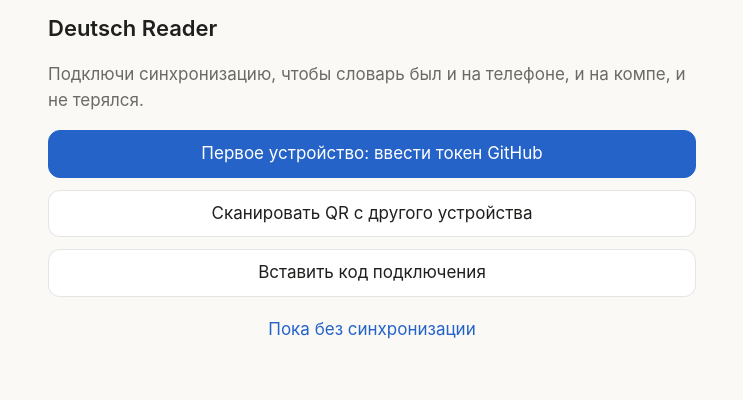
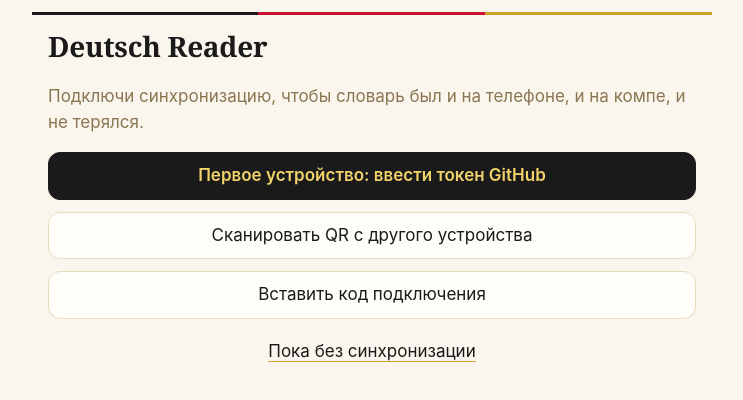
Before and after one commit to Ejallo/deutsch-reader, a React (Vite) app: page / in a window 1280 px wide. Shown: the top 400 px of the page, without its empty margins (268-1011 px from the left). Built offline with nearby package versions, Linux system fonts and the light colour scheme; what ts-fsrs would draw is missing.

Commit message:
Redesign: German minimalism theme (paper light, night paper dark)
Warm paper/ink/gold palette with a dark variant following the system theme, serif type for German, tricolor accent rule, themed feed, reader and tab bar.

Co-Authored-By: Claude Opus 5.5 <noreply@anthropic.com>

```diff
--- a/index.html
+++ b/index.html
@@ -6,6 +6,8 @@
     <meta name="apple-mobile-web-app-capable" content="yes" />
     <meta name="apple-mobile-web-app-status-bar-style" content="default" />
     <meta name="apple-mobile-web-app-title" content="Deutsch" />
+    <meta name="theme-color" content="#faf6ee" media="(prefers-color-scheme: light)" />
+    <meta name="theme-color" content="#1b1916" media="(prefers-color-scheme: dark)" />
     <link rel="apple-touch-icon" href="/deutsch-reader/apple-touch-icon.png" />
     <link rel="icon" href="/deutsch-reader/icon.svg" type="image/svg+xml" />
     <title>Deutsch Reader</title>
--- a/src/components/SpecialCards.tsx
+++ b/src/components/SpecialCards.tsx
@@ -24,7 +24,7 @@ export function Confetti() {
     const ctx = c.getContext('2d')!;
     const w = (c.width = c.offsetWidth * devicePixelRatio);
     const h = (c.height = c.offsetHeight * devicePixelRatio);
-    const colors = ['#3b7de0', '#d9455f', '#2f9e64', '#f2c230', '#9b5de5'];
+    const colors = ['#1a1a1a', '#c8102e', '#c9a227', '#f2d26b', '#e8dcc0'];
     const parts = Array.from({ length: 90 }, () => ({
       x: w / 2,
       y: h * 0.35,
--- a/src/styles.css
+++ b/src/styles.css
@@ -1,34 +1,53 @@
 :root {
-  --bg: #faf9f6;
-  --surface: #ffffff;
-  --text: #1f1f1d;
-  --muted: #6b6a65;
-  --border: rgba(0, 0, 0, 0.1);
-  --accent: #2563c9;
-  --on-accent: #ffffff;
-  --danger: #b42318;
-  --new-bg: rgba(37, 99, 201, 0.12);
-  --learning-bg: rgba(230, 160, 20, 0.28);
-  --sel-bg: rgba(37, 99, 201, 0.35);
-  --good: #2f9e64;
-  --warn: #d48a0c;
+  /* C1 "classic paper": warm paper, ink black, gold; red only for combo and mistakes */
+  --bg: #faf6ee;
+  --surface: #fffdf8;
+  --text: #1a1a1a;
+  --muted: #8a7650;
+  --border: #e8dcc0;
+  --border-strong: #d6c49c;
+  --accent: #1a1a1a;
+  --on-accent: #f2d26b;
+  --gold: #c9a227;
+  --danger: #c8102e;
+  --good: #8a6d12;
+  --ok-bg: #1a1a1a;
+  --ok-fg: #f2d26b;
+  --warn: #b7791f;
+  --new-bg: rgba(201, 162, 39, 0.2);
+  --learning-bg: rgba(200, 16, 46, 0.14);
+  --sel-bg: rgba(26, 26, 26, 0.18);
+  --der: #2f5d9e;
+  --die: #b3263a;
+  --das: #3f7d4e;
+  --serif: ui-serif, 'New York', Georgia, 'Times New Roman', serif;
   --radius: 12px;
   color-scheme: light dark;
 }
 
 @media (prefers-color-scheme: dark) {
   :root {
-    --bg: #1a1a18;
-    --surface: #242422;
-    --text: #ecebe6;
-    --muted: #a3a29c;
-    --border: rgba(255, 255, 255, 0.12);
-    --accent: #6b9ff0;
-    --on-accent: #0d1b30;
-    --danger: #f08a7e;
-    --new-bg: rgba(107, 159, 240, 0.18);
-    --learning-bg: rgba(240, 180, 60, 0.28);
-    --sel-bg: rgba(107, 159, 240, 0.45);
+    /* C2 "night paper": warm graphite, cream text, gold */
+    --bg: #1b1916;
+    --surface: #24211c;
+    --text: #f3ead7;
+    --muted: #a8987a;
+    --border: #3d382f;
+    --border-strong: #554d40;
+    --accent: #e0b84a;
+    --on-accent: #1b1916;
+    --gold: #e0b84a;
+    --danger: #e0453a;
+    --good: #e0b84a;
+    --ok-bg: #e0b84a;
+    --ok-fg: #1b1916;
+    --warn: #e09a4a;
+    --new-bg: rgba(224, 184, 74, 0.18);
+    --learning-bg: rgba(224, 69, 58, 0.22);
+    --sel-bg: rgba(243, 234, 215, 0.22);
+    --der: #7aa5e6;
+    --die: #ee7d8c;
+    --das: #86c79a;
   }
 }
 
@@ -237,10 +256,10 @@ h2 {
   width: 10px;
   height: 10px;
   border-radius: 50%;
-  background: #3a9d5d;
+  background: var(--gold);
 }
 .sync-syncing span {
-  background: #e0a020;
+  background: var(--muted);
   animation: pulse 1s infinite alternate;
 }
 .sync-error span {
@@ -631,9 +650,9 @@ h2 {
   opacity: 1;
 }
 .option.ok {
-  background: var(--good);
-  border-color: var(--good);
-  color: #fff;
+  background: var(--ok-bg);
+  border-color: var(--ok-bg);
+  color: var(--ok-fg);
 }
 .option.bad {
   background: var(--danger);
@@ -644,16 +663,16 @@ h2 {
   opacity: 0.4;
 }
 .option.art-der:not(.ok):not(.bad):not(.dim) {
-  border-color: #3b7de0;
-  color: #3b7de0;
+  border-color: var(--der);
+  color: var(--der);
 }
 .option.art-die:not(.ok):not(.bad):not(.dim) {
-  border-color: #d9455f;
-  color: #d9455f;
+  border-color: var(--die);
+  color: var(--die);
 }
 .option.art-das:not(.ok):not(.bad):not(.dim) {
-  border-color: #2f9e64;
-  color: #2f9e64;
+  border-color: var(--das);
+  color: var(--das);
 }
 .option[class*='art-'] {
   font-size: 22px;
@@ -760,7 +779,7 @@ h2 {
   font-size: 14px;
   font-weight: 800;
   color: #fff;
-  background: var(--warn);
+  background: var(--danger);
   border-radius: 999px;
   padding: 3px 9px;
   animation: pop 0.35s ease;
@@ -887,3 +906,182 @@ h2 {
   font-size: 20px;
   padding: 10px 14px;
 }
+
+/* ===== C1/C2 "German minimalism" theme layer ===== */
+body {
+  background: var(--bg);
+}
+h1,
+.list-title,
+.reader-title,
+.reader,
+.feed-word,
+.sheet-word,
+.feed-example,
+.para-tr,
+.chest-reward,
+.blitz-word,
+.sentence-input,
+.write-input {
+  font-family: var(--serif);
+}
+h1 {
+  font-size: 28px;
+  font-weight: 600;
+  letter-spacing: -0.01em;
+}
+.feed-word,
+.sheet-word {
+  font-weight: 600;
+  letter-spacing: -0.01em;
+}
+.feed-label,
+.field > span {
+  text-transform: uppercase;
+  letter-spacing: 0.08em;
+  font-size: 12px;
+  color: var(--muted);
+}
+button {
+  border-color: var(--border);
+}
+button.primary,
+.tab.learn,
+.fab {
+  background: var(--accent);
+  border-color: var(--accent);
+  color: var(--on-accent);
+  font-weight: 600;
+}
+input,
+textarea,
+select {
+  border-color: var(--border);
+}
+input:focus,
+textarea:focus,
+select:focus {
+  outline: none;
+  border-color: var(--gold);
+  box-shadow: 0 0 0 3px var(--new-bg);
+}
+button.link {
+  color: var(--text);
+  text-decoration: underline;
+  text-decoration-color: var(--gold);
+  text-underline-offset: 4px;
+}
+.card,
+.list-item,
+.feed-card,
+.sheet {
+  background: var(--surface);
+  border-color: var(--border);
+}
+.list-item {
+  border-radius: 16px;
+  padding: 16px 18px;
+}
+.list-title {
+  font-size: 18px;
+}
+.progress,
+.level-bar,
+.feed-goal-bar,
+.blitz-timer {
+  background: var(--border);
+}
+.progress i,
+.level-bar i,
+.feed-goal-bar i {
+  background: var(--gold);
+}
+.blitz-timer i {
+  background: var(--danger);
+}
+/* thin tricolor rule above the main screens */
+.screen::before,
+.feed::before {
+  content: '';
+  display: block;
+  height: 3px;
+  background: linear-gradient(90deg, var(--text) 0 33.3%, var(--danger) 33.3% 66.6%, var(--gold) 66.6%);
+}
+.screen::before {
+  margin: 0 -16px 10px;
+}
+.screen:has(.bar.sticky)::before {
+  display: none;
+}
+.feed-card {
+  border-radius: 22px;
+}
+.feed-card.res-good {
+  border-color: var(--gold);
+}
+.feed-due,
+.feed-chip {
+  border-color: var(--border);
+}
+.option {
+  background: var(--surface);
+  border-color: var(--border-strong);
+}
+.speaker {
+  border-color: var(--border-strong);
+}
+.tabbar {
+  background: var(--surface);
+  border-top-color: var(--border);
+}
+.tab.active {
+  color: var(--text);
+  font-family: var(--serif);
+}
+.badge {
+  background: var(--on-accent);
+  color: var(--accent);
+}
+.sheet {
+  border-top: 1px solid var(--border-strong);
+}
+.w-new {
+  background: var(--new-bg);
+}
+.w-learning {
+  background: var(--learning-bg);
+}
+.para-tr {
+  border-left-color: var(--gold);
+}
+.tag-known {
+  background: var(--new-bg);
+}
+.xp-float,
+.verdict.good,
+.goal-done {
+  color: var(--good);
+}
+.write-input.res-good {
+  border-color: var(--gold);
+}
+.stats-row {
+  font-family: var(--serif);
+}
+.tab.active {
+  flex: 0 0 auto;
+  padding: 12px 6px;
+}
+.tab.learn {
+  flex: 1;
+  white-space: nowrap;
+}
+.tab.listen-toggle {
+  align-self: stretch;
+  display: flex;
+  align-items: center;
+}
+button.link.danger {
+  color: var(--danger);
+  text-decoration-color: var(--danger);
+}
--- a/vite.config.ts
+++ b/vite.config.ts
@@ -20,8 +20,8 @@ export default defineConfig({
         start_url: base,
         scope: base,
         display: 'standalone',
-        background_color: '#faf9f6',
-        theme_color: '#faf9f6',
+        background_color: '#faf6ee',
+        theme_color: '#faf6ee',
         icons: [
           { src: 'icon-192.png', sizes: '192x192', type: 'image/png' },
           { src: 'icon-512.png', sizes: '512x512', type: 'image/png' },
```
